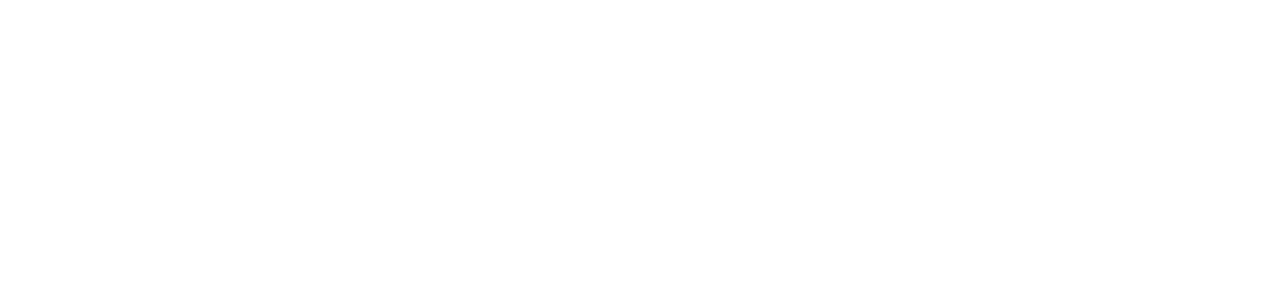
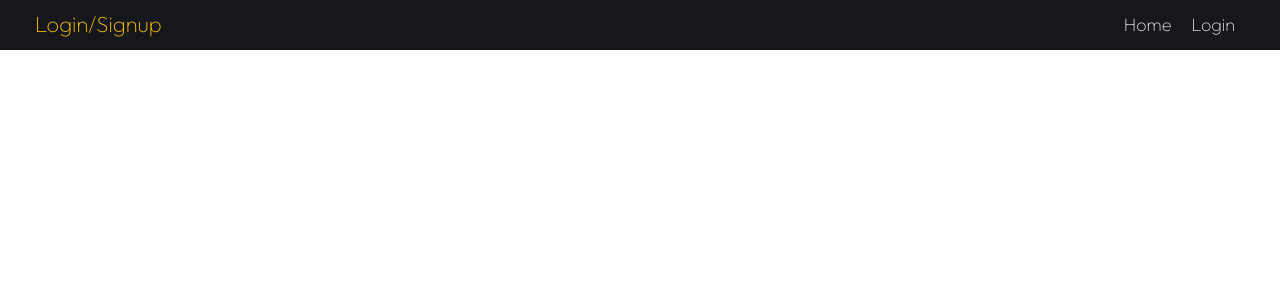
Before and after one commit to Saaim-K/Backend-Boiler-Plate, a React (Create React App) app in the folder app/: page / in a window 1280 px wide. Shown: the top 300 px of the page. Built offline with nearby package versions, Linux system fonts and the light colour scheme.

Commit message:
Context API Added

```diff
--- a/app/src/App.jsx
+++ b/app/src/App.jsx
@@ -10,7 +10,7 @@ const App = () => {
     <>
       {/* <Login /> */}
       {/* <Signup /> */}
-      {/* <Navbar /> */}
+      <Navbar />
       {/* <Card /> */}
     </>
   )
--- a/app/src/Components/Navbar/Navbar.jsx
+++ b/app/src/Components/Navbar/Navbar.jsx
@@ -1,7 +1,11 @@
+import { useContext } from 'react';
 import React from 'react'
+import { GlobalContext } from '../../Context/Context';
 import styles from './Navbar.module.css'
 
 const Navbar = () => {
+    let { state, dispatch } = useContext(GlobalContext);
+
     return (
         <>
             <div className={styles.nav}>
@@ -19,14 +23,20 @@ const Navbar = () => {
                     </label>
                 </div>
 
-                {/* <div className={styles.links}>
-                    <a>Home</a>
-                    <a>About</a>
-                    <a>Contact</a>
-                    <a>Gallery</a>
-                    <a>Logout</a>
-                </div> */}
+                {(state.isLogin === true) ?
+                    <div className={styles.links}>
+                        <a>Home</a>
+                        <a>About</a>
+                        <a>Contact</a>
+                        <a>Gallery</a>
+                        <a>Logout</a>
+                    </div>
+                    : <div className={styles.links}>
+                        <a>Home</a>
+                        <a>Login</a>
+                    </div>}
             </div>
+
         </>
 
 
--- /dev/null
+++ b/app/src/Context/Context.jsx
@@ -0,0 +1,18 @@
+import { useReducer, createContext, useContext } from "react";
+import { reducerFunc } from "./Reducer";
+
+
+export const GlobalContext = createContext(null);
+// This is the context wrapper component which will be wrapped around the index.js file
+export const ContextWrapper = ({ children }) => {
+   let data = {
+      user: {},
+      isLogin: false,
+   }
+   const [state, dispatch] = useReducer(reducerFunc, data)
+   return (
+      <GlobalContext.Provider value={{ state, dispatch }}>
+         {children}
+      </GlobalContext.Provider>
+   )
+}
--- /dev/null
+++ b/app/src/Context/Reducer.jsx
@@ -0,0 +1,14 @@
+export const reducerFunc = (state, action) => {
+   switch (action.type) {
+      case "LOGIN":
+         return {
+            isLogin: true,
+         }
+      case "LOGOUT":
+         return {
+            isLogin: false,
+         }
+      default:
+         return state
+   }
+}
--- a/app/src/index.js
+++ b/app/src/index.js
@@ -1,11 +1,14 @@
 import React from 'react';
 import ReactDOM from 'react-dom/client';
+import { ContextWrapper } from './Context/Context';
 import './index.css';
 import App from './App';
 
 const root = ReactDOM.createRoot(document.getElementById('root'));
 root.render(
   <React.StrictMode>
-    <App />
+    <ContextWrapper>
+      <App />
+    </ContextWrapper>
   </React.StrictMode>
 );
```
